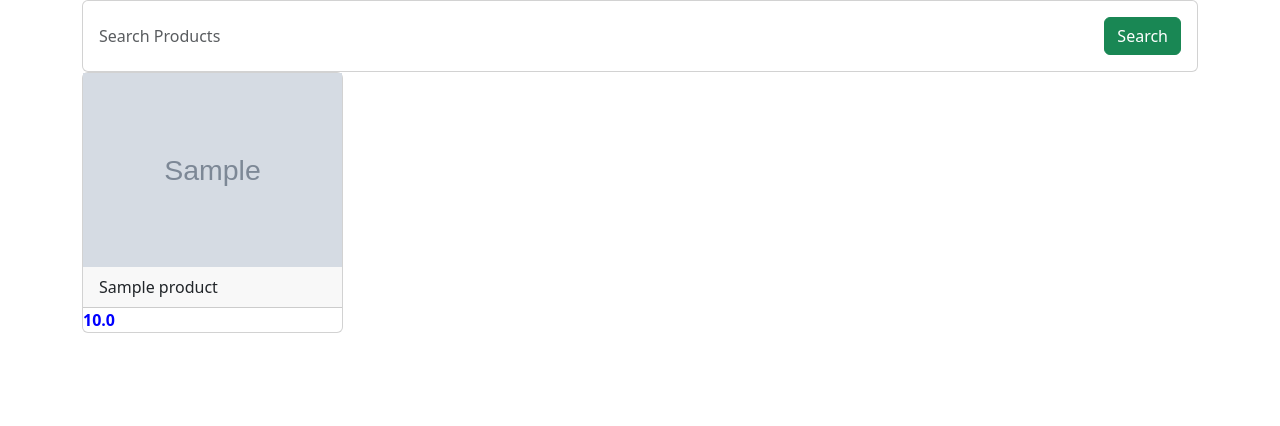
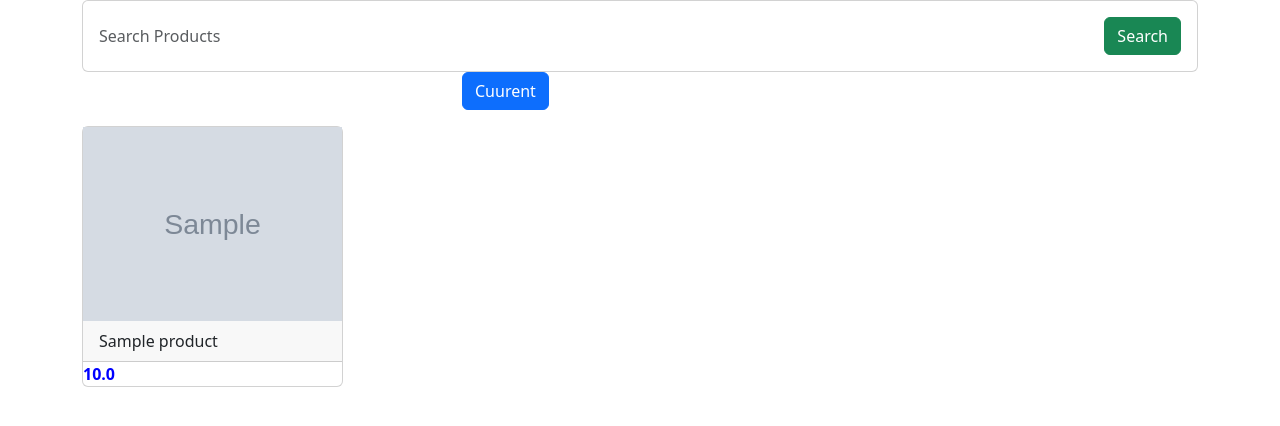
Before and after one commit to Georgiee98/Ecom-django-only, a Django app: page /shop/ in a window 1280 px wide. Shown: the top 426 px of the page. Run offline with Django 4.2, Linux system fonts and the light colour scheme; tables that the repository leaves empty hold one stand-in row (values such as "Sample post"); grey boxes marked "Sample" are stand-in pictures.

Commit message:
html pagination  code

```diff
--- a/shop/templates/shop/index.html
+++ b/shop/templates/shop/index.html
@@ -37,6 +37,30 @@
           </form>
         </div>
       </div>
+
+      <div class="row">
+        <div class="col-md-3 offset-md-4">
+          <ul class="pagination">
+            {% if product_objects.has_previous %}
+            <li class="page-item">
+              <a  class="page-link"href="?page={{ product_objects.previous_page_number }}"
+                >Previous</a
+              >
+            </li>
+            {% endif %}
+
+            <li class="page-item active">
+              <a class="page-link" href="?page={{ product_objects.number }}">Cuurent</a>
+            </li>
+
+            {% if product_objects.has_next %}
+            <li>
+              <a class="page-link" href="?page={{ product_objects.next_page_number }}">Next</a>
+            </li>
+            {% endif %}
+          </ul>
+        </div>
+      </div>
     </div>
 
     <div class="container">
```
